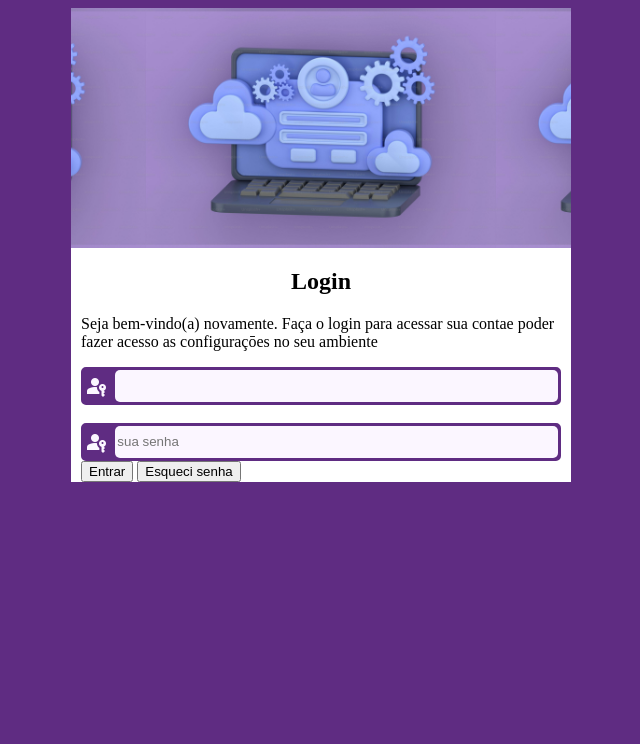
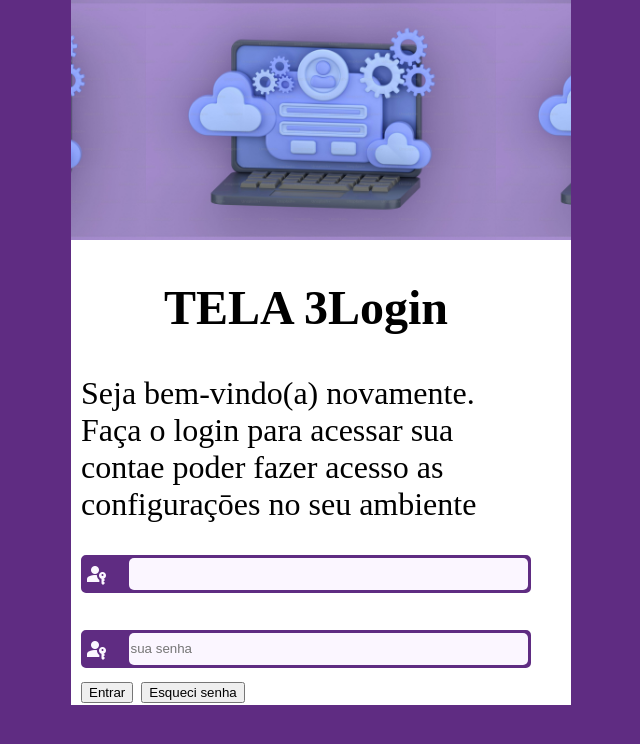
Before and after one commit to DenisFagundes396/Aula_Login, a plain HTML site: page index.html in a window 1280 px wide. Shown: the whole page, without its empty margins (319-959 px from the left). Drawn offline with nearby package versions, Linux system fonts and the light colour scheme.

Commit message:
Celular em

```diff
--- a/estilo.css
+++ b/estilo.css
@@ -27,37 +27,52 @@ h1{
   display: flex;
   place-items: center;
 }
+/* tela 1 */
+@media (min-width:790px){
+  .dados__input{
+     width: 100%;
+  }
 
-@media (max-width:700px){
-  .dados__input{
-     width: 400px;
+  h1::before{
+    content:'TELA 1' ;
   }
   section{
-    width: 400px;
+    width: 90%;
     margin: auto;
   }
   #formulario{
-     width: 300px;
+     width: 90%;
      margin: auto;
   }
-  body{
-    margin: auto;
+  body, html{
+    margin: 0px;
     font-size: 2em;
   }
 }
+/*
+ Tela 2
 @media (min-width:790px){
   .dados__input{
     width: 700px;
   }
-}
+  h1::before{
+    content:'TELA 2' ;
+  }
+} */
+/* Tela 3 */
 @media screen and (orientation: landscape){
 section{
   width: 500px;
   margin: auto;
   background: white;
 }
+
+  h1::before{
+    content:'TELA 3' ;
+  }
 #formulario{
   margin: 10px;
+  font-size: 1rem;
 }
 body{
   background: var(--CorPriDest--);
```
